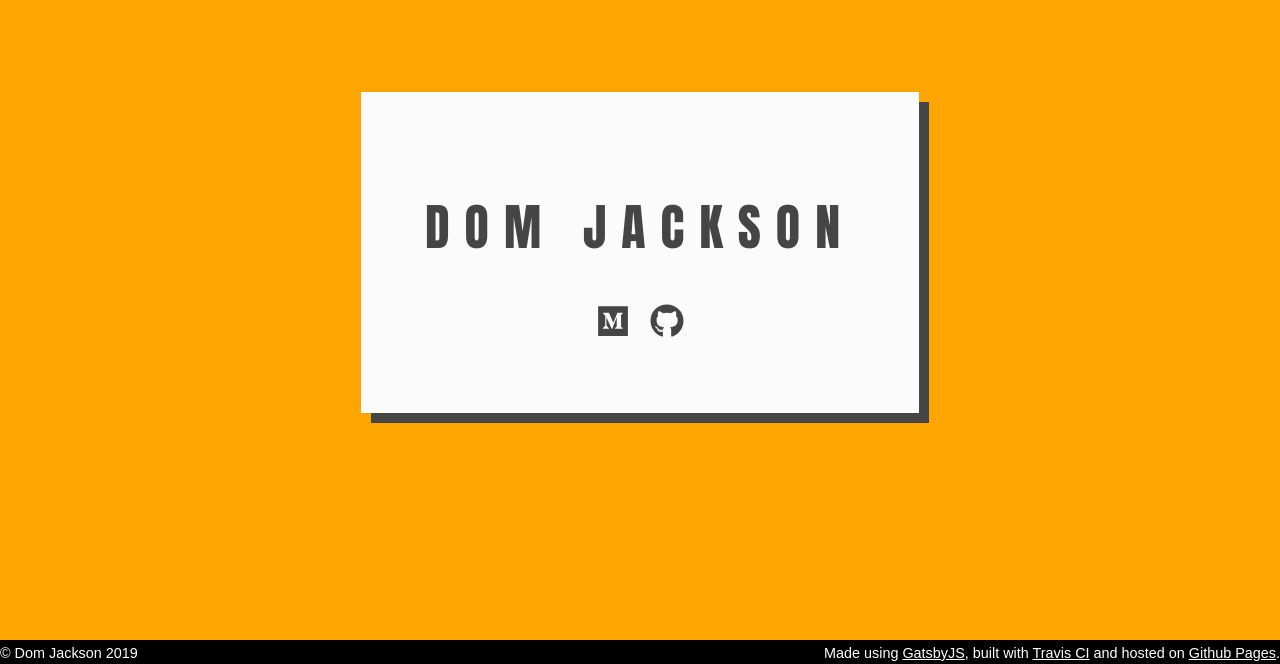
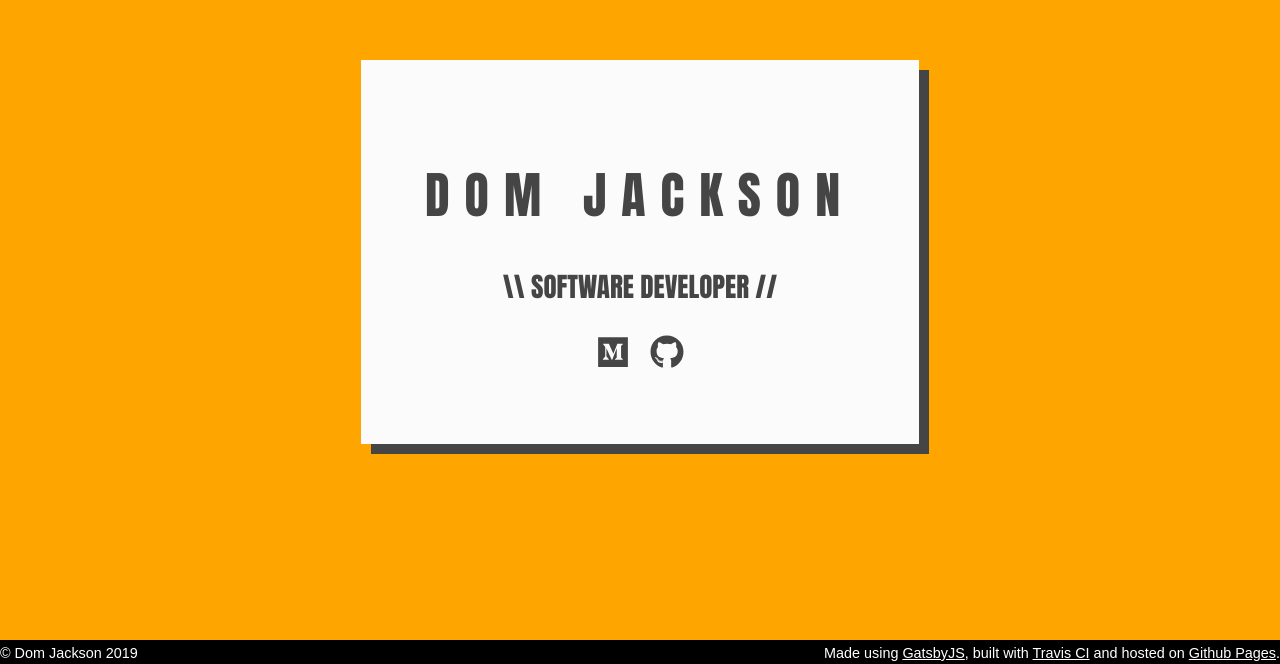
Before and after one commit to domjacks/domjacks.github.io, a Gatsby site: page / in a window 1280 px wide. Shown: the part 136-800 px from the top of the page. Built offline with nearby package versions, Linux system fonts and the light colour scheme; Gatsby itself is replaced by a stand-in of ours.

Commit message:
Update index.js

```diff
--- a/src/components/Bio/index.js
+++ b/src/components/Bio/index.js
@@ -7,6 +7,7 @@ import "./index.css";
 const Bio = () => (
   <div className="Bio-main">
     <h1 className="Bio-h1">DOM JACKSON</h1>
+    <h2>\\ SOFTWARE DEVELOPER //</h2>
     <a
       href="https://medium.com/@domjackson"
       target="_blank"
```
